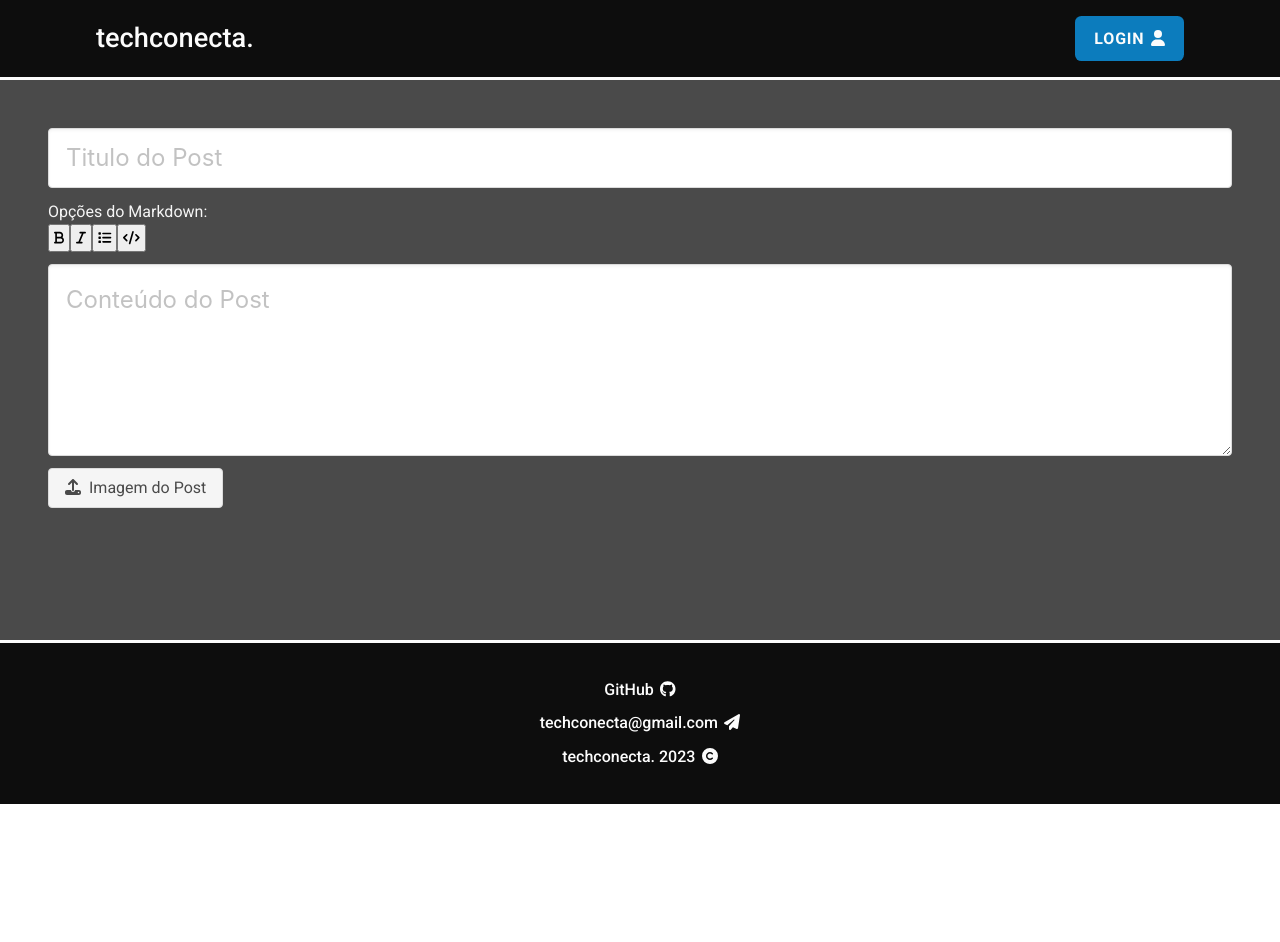
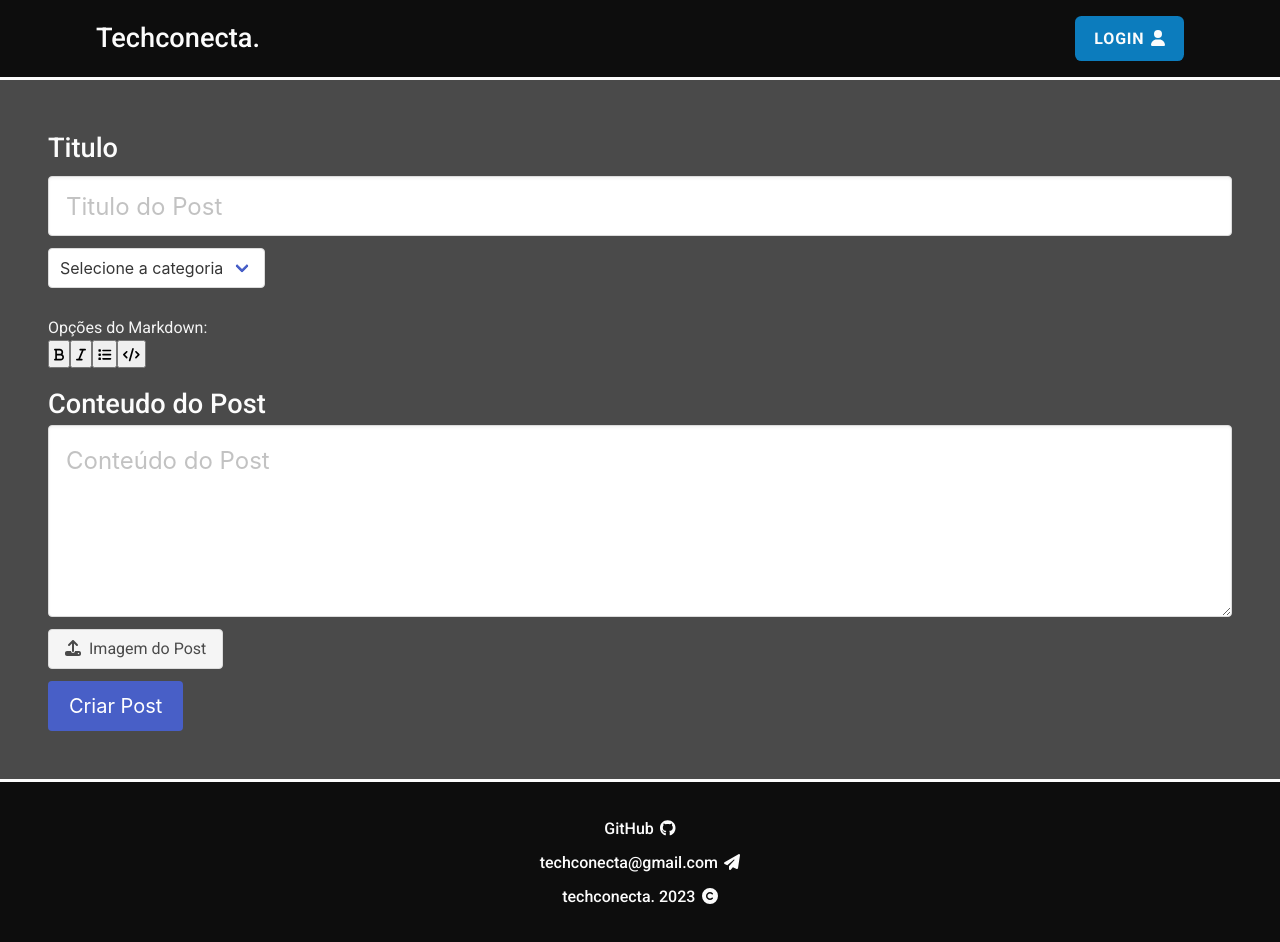
Before and after one commit to hfidelis/techconecta-prototype, an Angular app: page /create-post in a window 1280 px wide. Before the commit the page ends 804 px from the top, so only its background shows below. Built offline with nearby package versions, Linux system fonts and the light colour scheme.

Commit message:
Add Tela Criar Post e Crud Usuarios

```diff
--- a/src/app/app-routing.module.ts
+++ b/src/app/app-routing.module.ts
@@ -5,6 +5,7 @@ import { PostPageComponent } from './components/pages/post-page/post-page.compon
 import { LoginPageComponent } from './components/pages/login-page/login-page.component';
 import { RegisterPageComponent } from './components/pages/register-page/register-page.component';
 import { CreatePostComponent } from './components/create-post/create-post.component';
+import { CRUDUsersComponent } from './components/crud-users/crud-users.component';
 
 const routes: Routes = [
   { path: '', redirectTo: 'home', pathMatch: 'full' },
@@ -12,7 +13,8 @@ const routes: Routes = [
   { path: 'posts/:id', component: PostPageComponent },
   { path: 'login', component: LoginPageComponent },
   { path: 'register', component: RegisterPageComponent },
-  { path: 'create-post', component: CreatePostComponent}
+  { path: 'create-post', component: CreatePostComponent},
+  { path: 'CRUD-users', component: CRUDUsersComponent}
 ];
 
 @NgModule({
--- a/src/app/app.module.ts
+++ b/src/app/app.module.ts
@@ -16,7 +16,8 @@ import { PostPageComponent } from './components/pages/post-page/post-page.compon
 import { LoginPageComponent } from './components/pages/login-page/login-page.component';
 import { RegisterPageComponent } from './components/pages/register-page/register-page.component';
 import { MessagerComponent } from './components/messager/messager.component';
-import { CreatePostComponent } from './components/create-post/create-post.component'
+import { CreatePostComponent } from './components/create-post/create-post.component';
+import { CRUDUsersComponent } from './components/crud-users/crud-users.component'
 
 @NgModule({
   declarations: [
@@ -31,7 +32,8 @@ import { CreatePostComponent } from './components/create-post/create-post.compon
     LoginPageComponent,
     RegisterPageComponent,
     MessagerComponent,
-    CreatePostComponent
+    CreatePostComponent,
+    CRUDUsersComponent
   ],
   imports: [
     BrowserModule,
--- a/src/app/components/create-post/create-post.component.html
+++ b/src/app/components/create-post/create-post.component.html
@@ -1,30 +1,69 @@
 <div class="form-container has-background-grey-dark has-text-light p-6">
-    <form action="">
+    <form (ngSubmit)="submit()" [formGroup]="createPost" #formDir="ngForm">
         <div class="field">
             <div class="control">
-                <input class="input is-large" type="text" placeholder="Titulo do Post" />
+                <label for="title" class="label"><h2>Titulo</h2></label>
+                <input class="input is-large" type="text" placeholder="Titulo do Post" formControlName="title"
+                    id="title" required />
+                <div *ngIf="title.invalid && formDir.submitted" class="form_error">
+                    <small *ngIf="title.errors">
+                        Insira um titulo
+                        <fa-icon [icon]="faCircleExclamation"></fa-icon>
+                    </small>
+                </div>
             </div>
         </div>
         <div class="field">
-            <div class="control">
-                <span>Opções do Markdown: </span>
-                <div class="toolbar">
-                    <button class="p-1"><fa-icon [icon]="faBold"></fa-icon></button>
-                    <button class="p-1"><fa-icon [icon]="faItalic"></fa-icon></button>
-                    <button class="p-1"><fa-icon [icon]="faList"></fa-icon></button>
-                    <button class="p-1"><fa-icon [icon]="faCode"></fa-icon></button>
+            <div class="select">
+                <select formControlName="category" required>
+                    <option value="" [selected]="true" disabled>
+                        Selecione a categoria
+                    </option>
+                    <option *ngFor="let categoria of categorias" [value]="categoria">
+                        {{ categoria | categoryTranslate }}
+                    </option>
+                </select>
+                <div *ngIf="category && formDir.submitted" class="form_error">
+                    <small *ngIf="category.errors">
+                        Selecione uma categoria
+                        <fa-icon [icon]="faCircleExclamation"></fa-icon>
+                    </small>
                 </div>
             </div>
         </div>
         <div class="field">
             <div class="control">
-                <textarea class="textarea is-large" placeholder="Conteúdo do Post"></textarea>
+                <div class="pt-4">
+                    <p>Opções do Markdown:</p>
+                    <button type="button" class="p-1">
+                        <fa-icon [icon]="faBold"></fa-icon>
+                    </button>
+                    <button type="button" class="p-1">
+                        <fa-icon [icon]="faItalic"></fa-icon>
+                    </button>
+                    <button type="button" class="p-1">
+                        <fa-icon [icon]="faList"></fa-icon>
+                    </button>
+                    <button type="button" class="p-1">
+                        <fa-icon [icon]="faCode"></fa-icon>
+                    </button>
+                </div>
+            </div>
+            <div class="control pt-4">
+                <label for=""><h2>Conteudo do Post</h2></label>
+                <textarea class="textarea is-large" placeholder="Conteúdo do Post" formControlName="content"></textarea>
+            </div>
+            <div *ngIf="content.invalid && formDir.submitted" class="form_error">
+                <small *ngIf="content.errors">
+                    O conteudo do post é obrigatório!
+                    <fa-icon [icon]="faCircleExclamation"></fa-icon>
+                </small>
             </div>
         </div>
         <div class="control">
             <div class="file">
                 <label class="file-label">
-                    <input class="file-input" type="file" name="resume" />
+                    <input class="file-input" type="file" formControlName="postImage" />
                     <span class="file-cta">
                         <span class="file-icon">
                             <fa-icon [icon]="faUpload"></fa-icon>
@@ -34,5 +73,14 @@
                 </label>
             </div>
         </div>
+        <!-- <div *ngIf="postImage && formDir.submitted" class="form_error">
+            <small *ngIf="postImage.errors">
+                A imagem é obrigatória!
+                <fa-icon [icon]="faCircleExclamation"></fa-icon>
+            </small>
+        </div> -->
+        <div class="buttons are-medium pt-3">
+            <input type="submit" class="button is-link" value="Criar Post" />
+        </div>
     </form>
 </div>
--- a/src/app/components/create-post/create-post.component.scss
+++ b/src/app/components/create-post/create-post.component.scss
@@ -1,3 +1,10 @@
-.form-container{
+@import "variables.scss";
+
+form-container {
   min-height: 70vh;
 }
+label > h2{
+  color: $white;
+  font-size: 1.7rem;
+  font-weight: 500;
+}
--- a/src/app/components/create-post/create-post.component.ts
+++ b/src/app/components/create-post/create-post.component.ts
@@ -1,14 +1,83 @@
-import { Component } from '@angular/core';
-import { IconDefinition, faUpload, faBold, faItalic, faList, faCode} from '@fortawesome/free-solid-svg-icons';
+import { Component, EventEmitter, Input, Output } from '@angular/core';
+import { FormControl, FormGroup, Validators } from '@angular/forms';
+import { MessagerService } from 'src/app/services/messager.service';
+import {
+  IconDefinition,
+  faRightToBracket,
+  faUpload,
+  faBold,
+  faItalic,
+  faList,
+  faCode,
+  faCircleExclamation,
+  faCheck
+} from '@fortawesome/free-solid-svg-icons';
+import { Post } from 'src/app/models/Post.model';
+import { Router } from '@angular/router';
+
 @Component({
   selector: 'app-create-post',
   templateUrl: './create-post.component.html',
-  styleUrls: ['./create-post.component.scss']
+  styleUrls: ['./create-post.component.scss'],
 })
 export class CreatePostComponent {
-  faUpload: IconDefinition = faUpload
-  faBold: IconDefinition = faBold
-  faItalic: IconDefinition = faItalic
-  faList: IconDefinition = faList
-  faCode: IconDefinition = faCode
+  faUpload: IconDefinition = faUpload;
+  faBold: IconDefinition = faBold;
+  faItalic: IconDefinition = faItalic;
+  faList: IconDefinition = faList;
+  faCode: IconDefinition = faCode;
+  faCircleExclamation: IconDefinition = faCircleExclamation;
+  faRightToBracket: IconDefinition = faRightToBracket;
+  faCheckCircle: IconDefinition = faCheck;
+
+  @Output() onSubmit = new EventEmitter<Post>();
+  @Input() createPostData: Post | null = null;
+  createPost!: FormGroup;
+
+  get title() {
+    return this.createPost.get('title')!;
+  }
+  get content() {
+    return this.createPost.get('content')!;
+  }
+  get category() {
+    return this.createPost.get('category');
+  }
+  get postImage(){
+    return this.createPost.get('postImage')
+  }
+
+  categorias: string[] = ['technology', 'travel', 'gastronomy', 'health', 'science', 'fashion', 'sports', 'music', 'business', 'movies', 'culture'];
+
+  constructor(
+    private router: Router,
+    private messageService: MessagerService,
+  ){}
+
+  ngOnInit(): void {
+    this.createPost = new FormGroup({
+      title: new FormControl(this.createPostData ? this.createPostData.title : '', [Validators.required]),
+      content: new FormControl(this.createPostData ? this.createPostData.content : '', [Validators.required]),
+      category: new FormControl(this.createPostData ? this.createPostData.category : '', [Validators.required]),
+      postImage: new FormControl('', [Validators.required]),
+    });
+  }
+
+  submit() {
+    if (this.createPost.invalid) {
+      return;
+    }
+
+    this.messageService.addAlert({
+      type: 'success',
+      title: 'Publicado',
+      icon: faCheck,
+      message: 'Post criado com sucesso.',
+      timeout: 2000,
+    })
+
+    setTimeout(() => {
+      this.router.navigate(['/'])
+    }, 500);
+  }
 }
--- /dev/null
+++ b/src/app/components/crud-users/crud-users.component.html
@@ -0,0 +1,18 @@
+<div class="container">
+  <div class="table-container">
+    <h2>Lista de Usuários</h2>
+    <table class="table is-bordered is-striped is-narrow is-hoverable is-fullwidth">
+      <tr>
+        <th class="has-text-centered">Nome</th>
+        <th class="has-text-centered">Email</th>
+        <th colspan="2" class="has-text-centered">Ações</th>
+      </tr>
+      <tr *ngFor="let user of users">
+        <td>{{ user.username }}</td>
+        <td>{{ user.email }}</td>
+        <td class="has-text-centered"><fa-icon [icon]="faTrash" id="trash"></fa-icon></td>
+        <td class="has-text-centered"><fa-icon [icon]="faPenToSquare" id="edit"></fa-icon></td>
+      </tr>
+    </table>
+  </div>
+</div>
--- /dev/null
+++ b/src/app/components/crud-users/crud-users.component.scss
@@ -0,0 +1,10 @@
+h2{
+    font-size: 1.7rem;
+    font-weight: 500;
+}
+#trash{
+        color: rgb(238, 92, 92)
+    }
+    #edit{
+        color: rgb(255, 175, 3);
+    }
--- a/src/app/components/header/header.component.html
+++ b/src/app/components/header/header.component.html
@@ -1,5 +1,5 @@
 <header>
-  <a routerLink="/home">techconecta.</a>
+  <a routerLink="/home">Techconecta.</a>
   <button (click)="loginRedirect()">
     <span>Login</span>
     <fa-icon [icon]="faUser"></fa-icon>
--- /dev/null
+++ b/src/app/services/crud-users.service.ts
@@ -0,0 +1,20 @@
+import { HttpClient } from '@angular/common/http';
+import { Injectable } from '@angular/core';
+import { Observable } from 'rxjs';
+import { User } from '../models/User.model';
+import { environment } from 'src/environments/environment.development';
+
+@Injectable({
+  providedIn: 'root'
+})
+export class CRUDUsersService {
+  private readonly apiURL = environment.baseApiUrl;
+
+  constructor(
+    private http: HttpClient,
+  ) { }
+
+  getUsers(): Observable<Array<User>>{
+    return this.http.get<Array<User>>(`${this.apiURL}Users/all`)
+  }
+}
--- a/src/styles.scss
+++ b/src/styles.scss
@@ -19,3 +19,37 @@ body {
   transform: scale(0.95);
   filter: grayscale(1);
 }
+
+.block:not(:last-child) {
+  margin-bottom: 1.5rem;
+}
+
+.form_error {
+  font-weight: 500;
+  font-size: .9rem;
+  color: rgb(201, 43, 43);
+
+  > fa-icon {
+    margin-left: .3rem;
+  }
+
+  animation: shake 400ms ease-in-out 1;
+}
+
+@keyframes shake {
+  0% {
+    transform: translateX(0);
+  }
+  25% {
+    transform: translateX(-0.5rem);
+  }
+  50% {
+    transform: translateX(0.5rem);
+  }
+  75% {
+    transform: translateX(-0.5rem);
+  }
+  100% {
+    transform: translateX(0);
+  }
+}
```
Also changed, not shown: src/app/components/crud-users/crud-users.component.ts (added, +24 -0 lines), src/app/components/pages/login-page/login-page.component.scss (+0 -28 lines), 2 other files (tests, documents, lock files or other folders).
